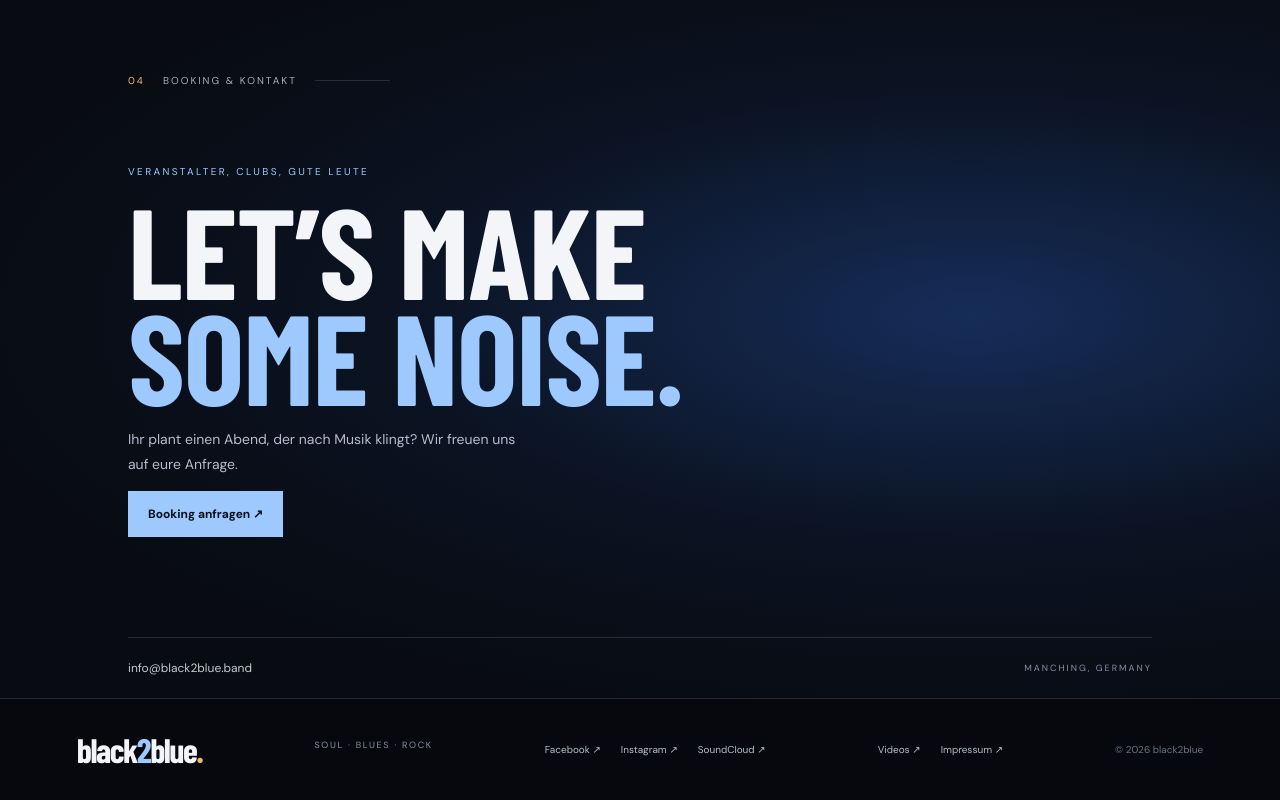
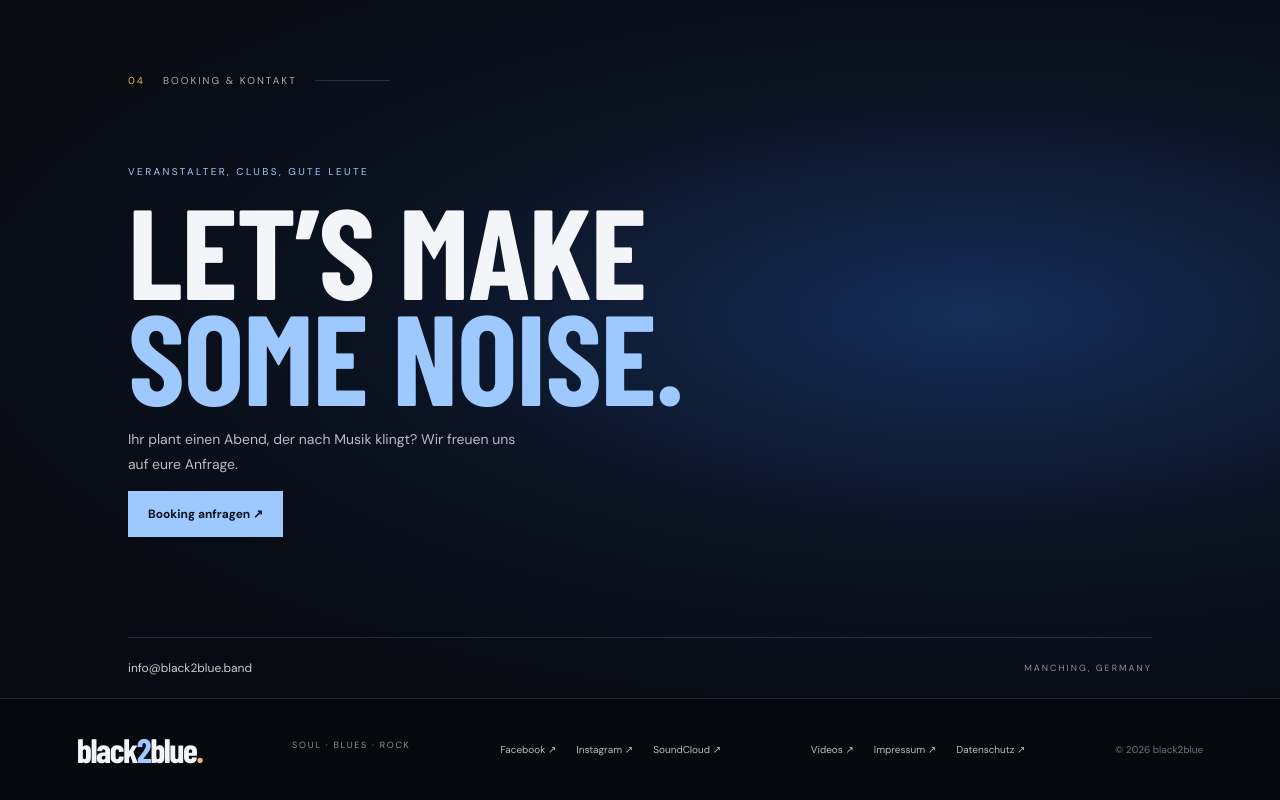
Before and after one commit to CiberAndy/black-to-blue-website, a website built with Vite: page index.html in a window 1280 px wide. Shown: the part 4491-5291 px from the top of the page. Built offline with nearby package versions, Linux system fonts and the light colour scheme; a web font is replaced by a local one.

Commit message:
Link privacy policy from homepage footer

```diff
--- a/index.html
+++ b/index.html
@@ -72,7 +72,7 @@
     </section>
     <section class="booking-section" id="kontakt"><div class="section-label"><span>04</span> BOOKING &amp; KONTAKT</div><div class="booking-main"><p class="eyebrow">Veranstalter, Clubs, gute Leute</p><h2>LET’S MAKE<br><em>SOME NOISE.</em></h2><p>Ihr plant einen Abend, der nach Musik klingt? Wir freuen uns auf eure Anfrage.</p><a class="button" href="mailto:info@black2blue.band?subject=Booking%20Anfrage%20black2blue">Booking anfragen ↗</a></div><div class="booking-footer"><a href="mailto:info@black2blue.band">info@black2blue.band</a><span>MANCHING, GERMANY</span></div></section>
   </main>
-  <footer class="footer"><a class="wordmark" href="#home">black<span>2</span>blue<span class="dot">.</span></a><p>SOUL · BLUES · ROCK</p><div class="socials"><a href="https://facebook.com/black2blue.band" target="_blank" rel="noreferrer">Facebook ↗</a><a href="https://instagram.com/black2blue.band" target="_blank" rel="noreferrer">Instagram ↗</a><a href="https://soundcloud.com/black2blue-431025566/black2blue-live-im-bombig" target="_blank" rel="noreferrer">SoundCloud ↗</a></div><div class="socials"><a href="/videos.html">Videos ↗</a><a href="/impressum.html">Impressum ↗</a></div><span class="copyright">© <span id="year"></span> black2blue</span></footer>
+  <footer class="footer"><a class="wordmark" href="#home">black<span>2</span>blue<span class="dot">.</span></a><p>SOUL · BLUES · ROCK</p><div class="socials"><a href="https://facebook.com/black2blue.band" target="_blank" rel="noreferrer">Facebook ↗</a><a href="https://instagram.com/black2blue.band" target="_blank" rel="noreferrer">Instagram ↗</a><a href="https://soundcloud.com/black2blue-431025566/black2blue-live-im-bombig" target="_blank" rel="noreferrer">SoundCloud ↗</a></div><div class="socials"><a href="/videos.html">Videos ↗</a><a href="/impressum.html">Impressum ↗</a><a href="/datenschutz.html">Datenschutz ↗</a></div><span class="copyright">© <span id="year"></span> black2blue</span></footer>
   <script type="module" src="/src/main.js"></script>
 </body>
 </html>
```
